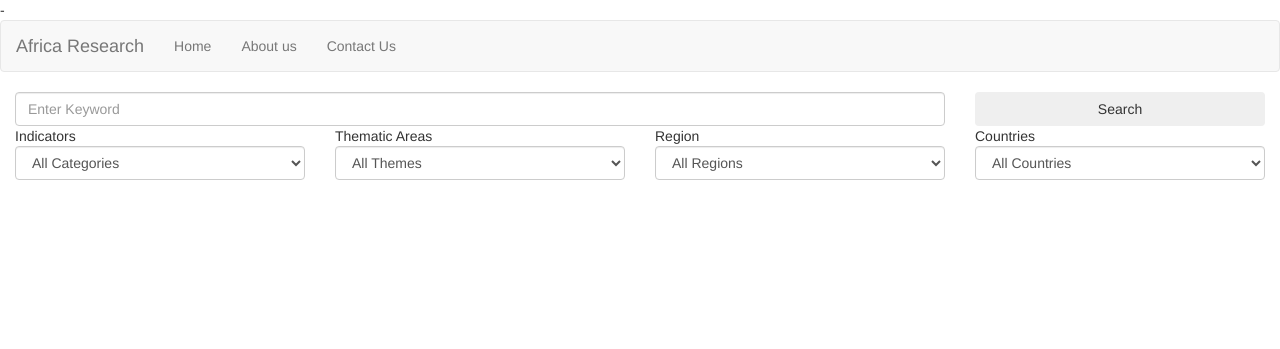
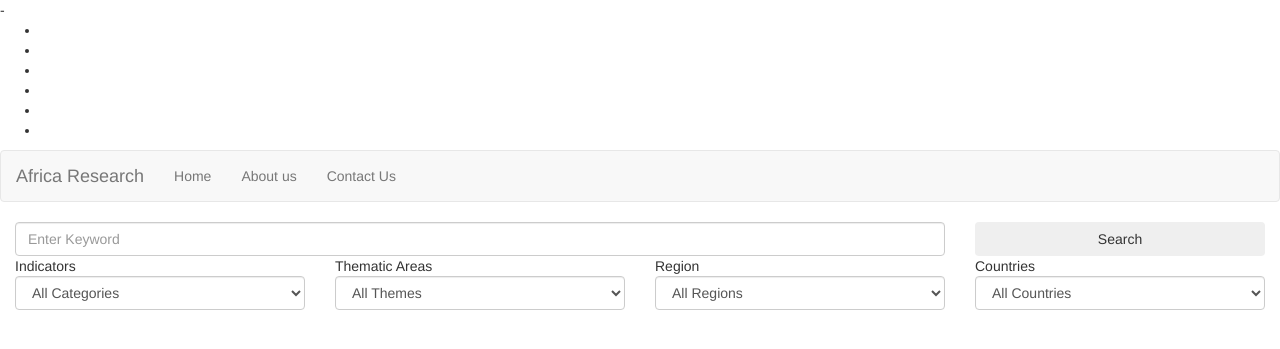
Before and after one commit to ndolocr/mir, a Django app: template core/templates/core/view_study.html in a window 1280 px wide. Shown: the top 349 px of the page. Run offline with Django 3.2, Linux system fonts and the light colour scheme; the template is opened without the code that fills it, so the values that code supplies are empty; some libraries are stand-ins or nearby versions.

```diff
--- a/core/templates/core/base.html
+++ b/core/templates/core/base.html
@@ -41,6 +41,23 @@
 	</head>
 
 	<body>
+		<div class="row">
+			<div class="col-md-12 col-sm-12">
+				<div class="upper-branding">
+		            <div class="social-menu-navigation" role="navigation">
+		                <ul>
+		                    <li><a href="facebook.com"></a></li>
+		                    <li><a href="twitter.com"></a></li>
+		                    <li><a href="plus.google.com"></a></li>
+		                    <li><a href="instagram.com"></a></li>
+		                    <li><a href="linkedin.com"></a></li>
+		                    <li><a href="pinterest.com"></a></li>
+		                </ul>
+		            </div>
+		        </div>
+			</div>
+		</div>
+
 		<nav class="navbar navbar-default">
 			<!-- Site Logo -->
 			<div class="navbar-header">
```
